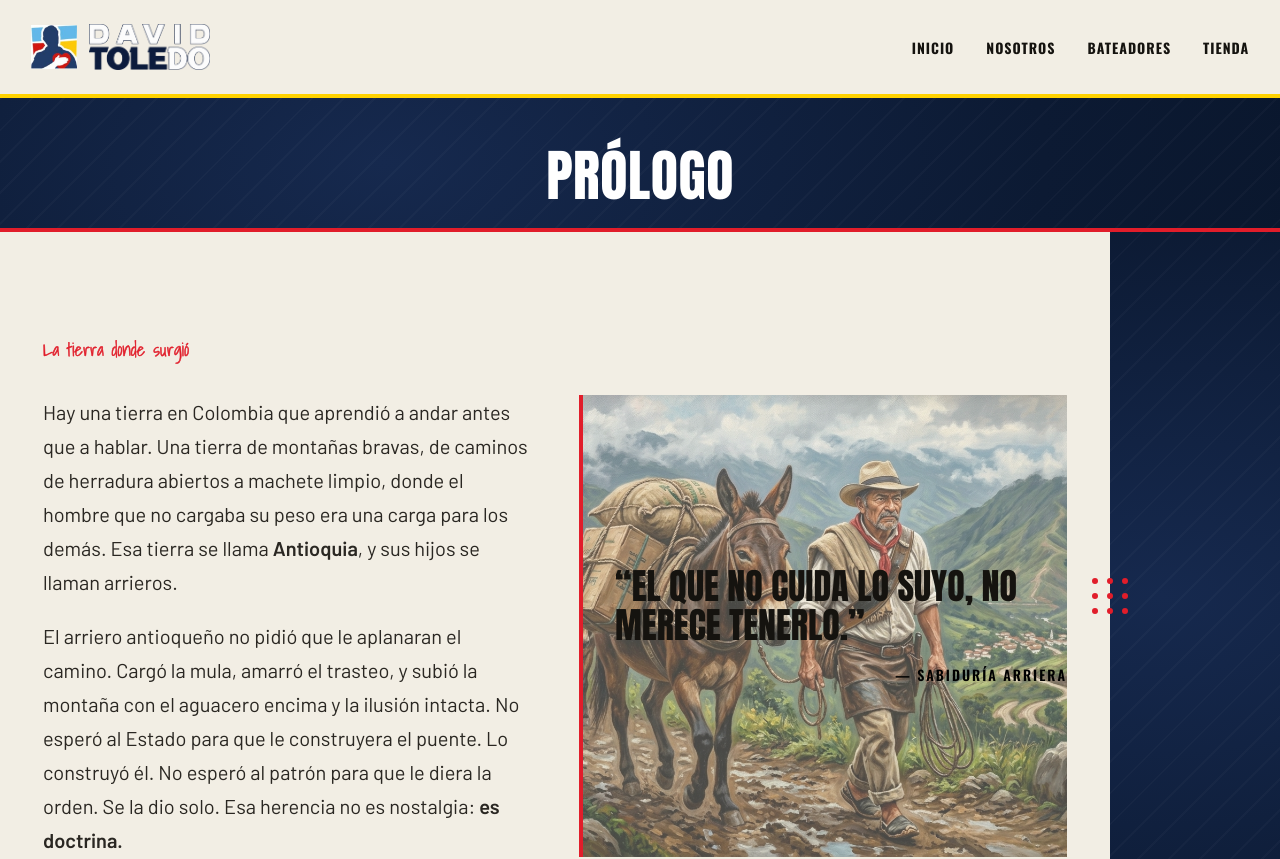
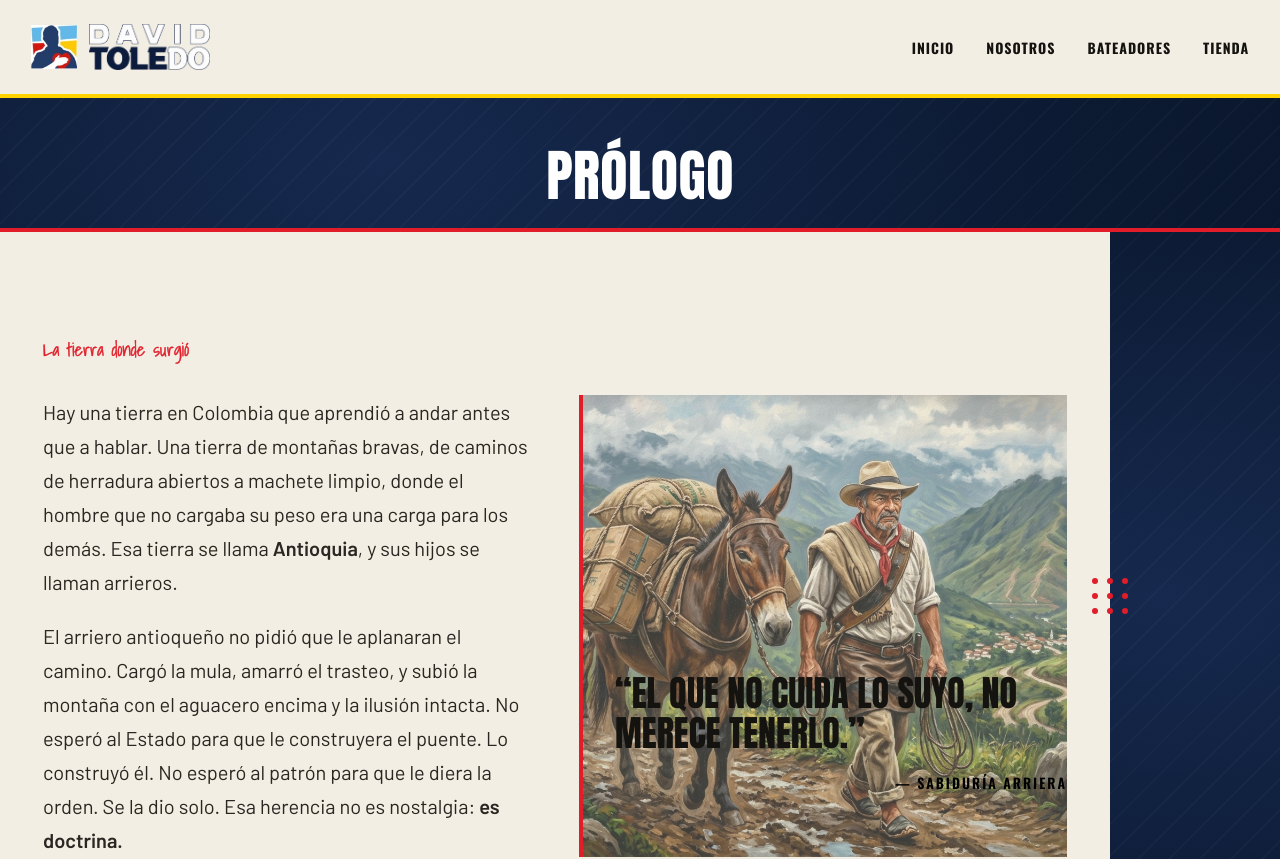
Before and after one commit to EsneiderCdD/movimiento-bate, a Next.js app: page /nosotros in a window 1280 px wide. Shown: the top 859 px of the page. Built offline with nearby package versions, Linux system fonts and the light colour scheme.

Commit message:
feat(images): epilogo

```diff
--- a/src/components/specific/nosotros/NosotrosPageContent.module.css
+++ b/src/components/specific/nosotros/NosotrosPageContent.module.css
@@ -126,7 +126,7 @@
   background-image: url("/arriero-mov.jpg");
   background-size: cover;
   background-position: center;
-  opacity: 0.7;
+  opacity: 0.75;
   z-index: 0;
 }
 
@@ -138,6 +138,13 @@
 .accentBlockBg > .accentAuthor {
   color: #000;
   text-align: right;
+}
+
+@media (min-width: 601px) {
+  .accentBlockBg {
+    justify-content: flex-end;
+    padding-bottom: 64px;
+  }
 }
 
 .accentQuote {
```
